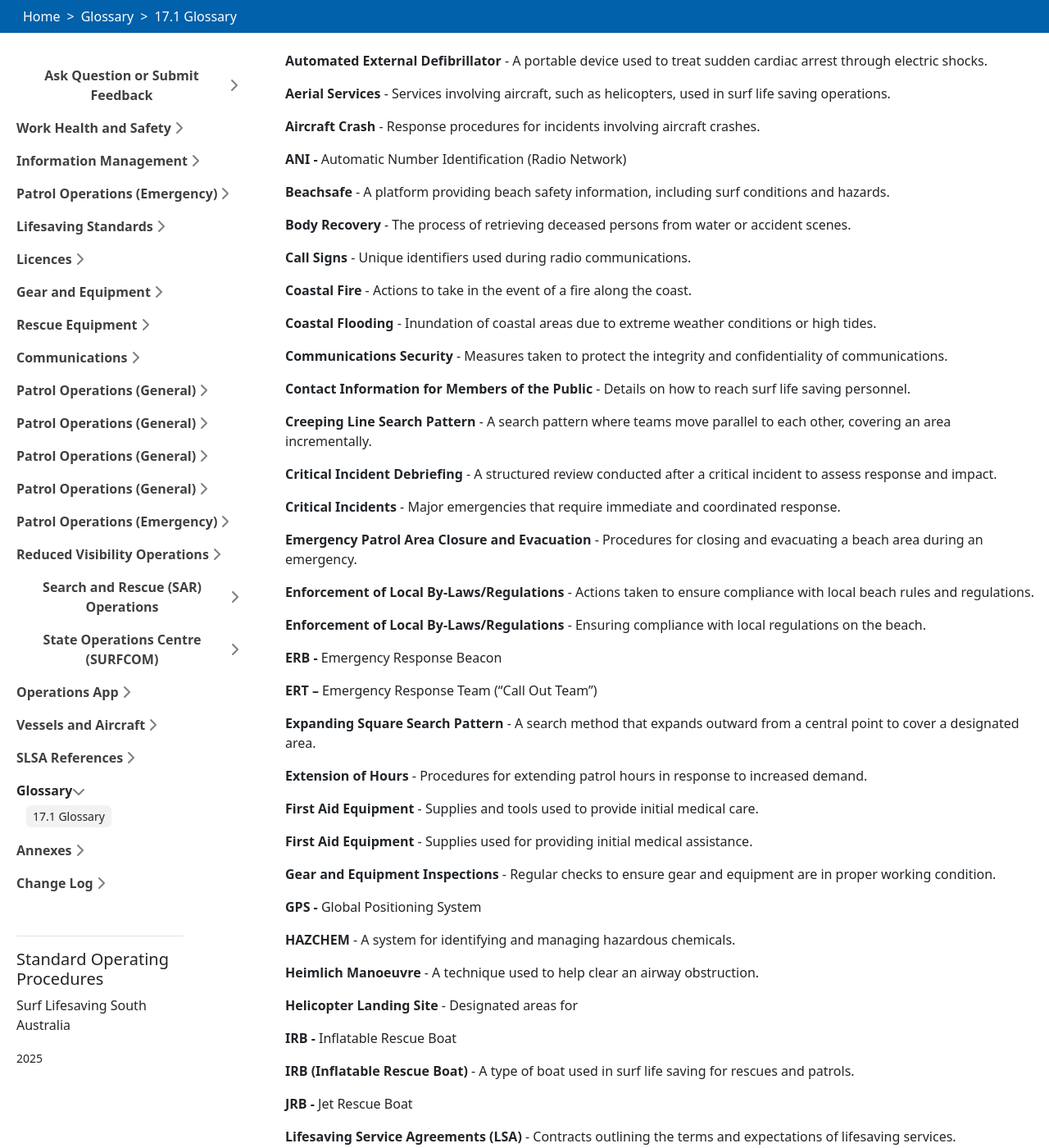
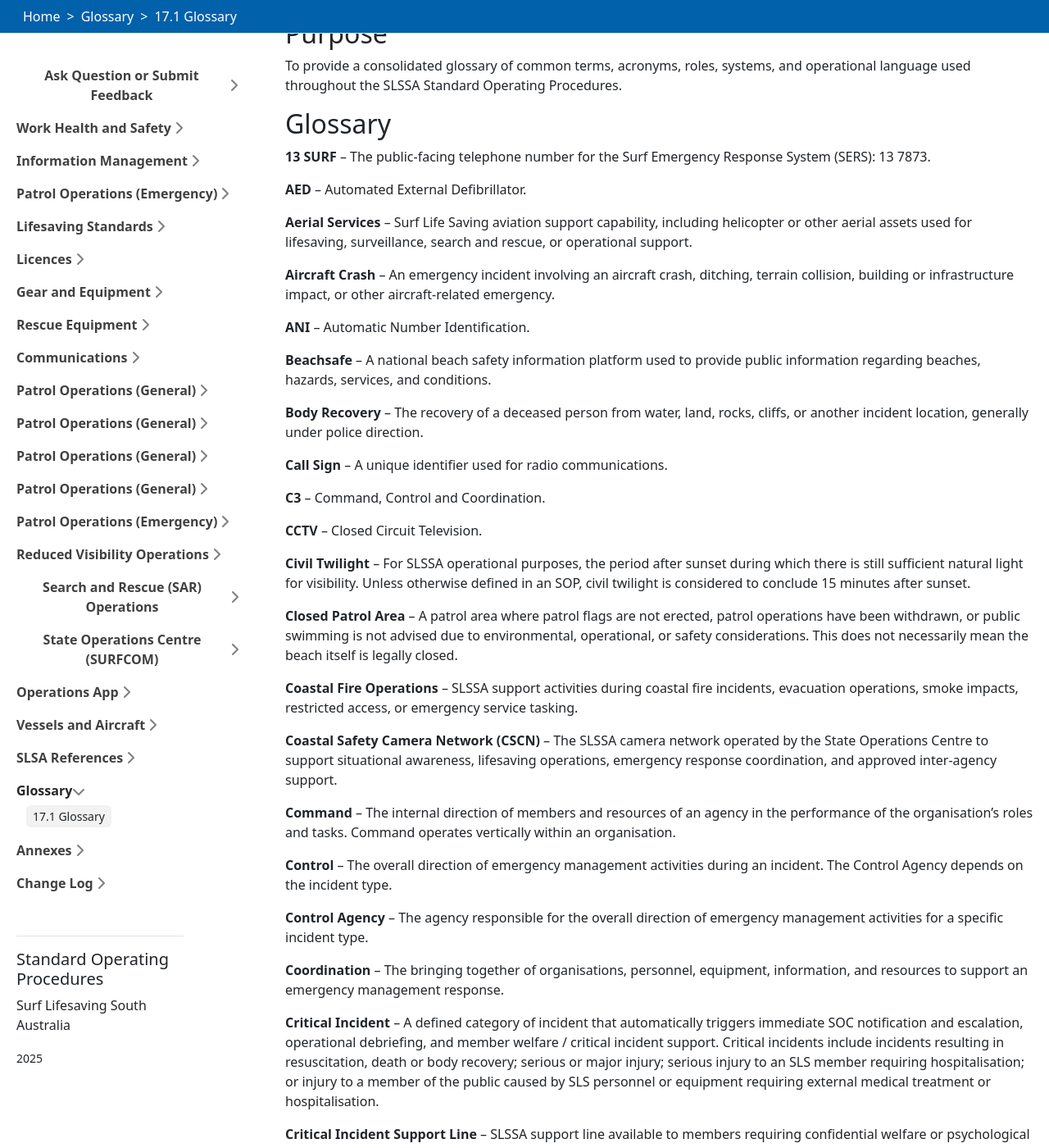
Before and after one commit to slssa-soc/sops-working, a Jekyll site: the page built from 17-glossary/17.1-glossary.md, in a window 1280 px wide and 1400 px high, scrolled down 285 px. Shown: the whole window at 82% size. Built offline with Jekyll 4.4.1, drawn with Linux system fonts in a browser that asks for light colours; some of the changed text lies outside the part shown.

Commit message:
Refine glossary with updated terminology for critical incidents, SOC coordination, emergency operations, welfare support, and revised SOP structure

```diff
--- a/17-glossary/17.1-glossary.md
+++ b/17-glossary/17.1-glossary.md
@@ -6,238 +6,184 @@ layout: lesson-content
 #topics: GitHub; Optional Software
 ---
 
-**AED -** Automated External Defibrillator
+## Purpose
 
-**Automated External Defibrillator** - A portable device used to treat sudden cardiac arrest through electric shocks.
+To provide a consolidated glossary of common terms, acronyms, roles, systems, and operational language used throughout the SLSSA Standard Operating Procedures.
 
-**Aerial Services** - Services involving aircraft, such as helicopters, used in surf life saving operations.
+## Glossary
 
-**Aircraft Crash** - Response procedures for incidents involving aircraft crashes.
+**13 SURF** – The public-facing telephone number for the Surf Emergency Response System (SERS): 13 7873.
 
-**ANI -** Automatic Number Identification (Radio Network)
+**AED** – Automated External Defibrillator.
 
-**Beachsafe** - A platform providing beach safety information, including surf conditions and hazards.
+**Aerial Services** – Surf Life Saving aviation support capability, including helicopter or other aerial assets used for lifesaving, surveillance, search and rescue, or operational support.
 
-**Body Recovery** - The process of retrieving deceased persons from water or accident scenes.
+**Aircraft Crash** – An emergency incident involving an aircraft crash, ditching, terrain collision, building or infrastructure impact, or other aircraft-related emergency.
 
-**Call Signs** - Unique identifiers used during radio communications.
+**ANI** – Automatic Number Identification.
 
-**Coastal Fire** - Actions to take in the event of a fire along the coast.
+**Beachsafe** – A national beach safety information platform used to provide public information regarding beaches, hazards, services, and conditions.
 
-**Coastal Flooding** - Inundation of coastal areas due to extreme weather conditions or high tides.
+**Body Recovery** – The recovery of a deceased person from water, land, rocks, cliffs, or another incident location, generally under police direction.
 
-**Communications Security** - Measures taken to protect the integrity and confidentiality of communications.
+**Call Sign** – A unique identifier used for radio communications.
 
-**Contact Information for Members of the Public** - Details on how to reach surf life saving personnel.
+**C3** – Command, Control and Coordination.
 
-**Creeping Line Search Pattern** - A search pattern where teams move parallel to each other, covering an area incrementally.
+**CCTV** – Closed Circuit Television.
 
-**Critical Incident Debriefing** - A structured review conducted after a critical incident to assess response and impact.
+**Civil Twilight** – For SLSSA operational purposes, the period after sunset during which there is still sufficient natural light for visibility. Unless otherwise defined in an SOP, civil twilight is considered to conclude 15 minutes after sunset.
 
-**Critical Incidents** - Major emergencies that require immediate and coordinated response.
+**Closed Patrol Area** – A patrol area where patrol flags are not erected, patrol operations have been withdrawn, or public swimming is not advised due to environmental, operational, or safety considerations. This does not necessarily mean the beach itself is legally closed.
 
-**Emergency Patrol Area Closure and Evacuation** - Procedures for closing and evacuating a beach area during an emergency.
+**Coastal Fire Operations** – SLSSA support activities during coastal fire incidents, evacuation operations, smoke impacts, restricted access, or emergency service tasking.
 
-**Enforcement of Local By-Laws/Regulations** - Actions taken to ensure compliance with local beach rules and regulations.
+**Coastal Safety Camera Network (CSCN)** – The SLSSA camera network operated by the State Operations Centre to support situational awareness, lifesaving operations, emergency response coordination, and approved inter-agency support.
 
-**Enforcement of Local By-Laws/Regulations** - Ensuring compliance with local regulations on the beach.
+**Command** – The internal direction of members and resources of an agency in the performance of the organisation’s roles and tasks. Command operates vertically within an organisation.
 
-**ERB -** Emergency Response Beacon
+**Control** – The overall direction of emergency management activities during an incident. The Control Agency depends on the incident type.
 
-**ERT –** Emergency Response Team (“Call Out Team”)
+**Control Agency** – The agency responsible for the overall direction of emergency management activities for a specific incident type.
 
-**Expanding Square Search Pattern** - A search method that expands outward from a central point to cover a designated area.
+**Coordination** – The bringing together of organisations, personnel, equipment, information, and resources to support an emergency management response.
 
-**Extension of Hours** - Procedures for extending patrol hours in response to increased demand.
+**Critical Incident** – A defined category of incident that automatically triggers immediate SOC notification and escalation, operational debriefing, and member welfare / critical incident support. Critical incidents include incidents resulting in resuscitation, death or body recovery; serious or major injury; serious injury to an SLS member requiring hospitalisation; or injury to a member of the public caused by SLS personnel or equipment requiring external medical treatment or hospitalisation.
 
-**First Aid Equipment** - Supplies and tools used to provide initial medical care.
+**Critical Incident Support Line** – SLSSA support line available to members requiring confidential welfare or psychological support following a critical incident or traumatic event.
 
-**First Aid Equipment** - Supplies used for providing initial medical assistance.
+**CSCN** – Coastal Safety Camera Network.
 
-**Gear and Equipment Inspections** - Regular checks to ensure gear and equipment are in proper working condition.
+**Duty Officer (DO)** – An operational role providing local tactical command for individual incidents and regional operational issues.
 
-**GPS -** Global Positioning System
+**Emergency Operations Group (EOG)** – SLSSA operational group that supports emergency response, operational coordination, and after-hours capability.
 
-**HAZCHEM** - A system for identifying and managing hazardous chemicals.
+**Emergency Patrol Area Closure and Evacuation** – Procedure for closing a patrol area, removing patrol flags, evacuating swimmers, warning the public, and managing risk during an emergency. This does not usually mean the legal closure of a beach.
 
-**Heimlich Manoeuvre** - A technique used to help clear an airway obstruction.
+**Emergency Response Team (ERT)** – Surf Club or SLS service emergency response capability used for out-of-hours or emergency callout response.
 
-**Helicopter Landing Site** - Designated areas for
+**EOG** – Emergency Operations Group.
 
-**IRB -** Inflatable Rescue Boat
+**ERT** – Emergency Response Team.
 
-**IRB (Inflatable Rescue Boat)** - A type of boat used in surf life saving for rescues and patrols.
+**Flood Operations** – SLSSA support activities during flood response operations, including approved support tasks, floodwater safety restrictions, and inter-agency coordination. SLSSA personnel must not conduct swift water operations.
 
-**JRB -** Jet Rescue Boat
+**Forward Commander** – An operational leader appointed to provide on-scene command or coordination support for SLS resources.
 
-**Lifesaving Service Agreements (LSA)** - Contracts outlining the terms and expectations of lifesaving services.
+**GPS** – Global Positioning System.
 
-**Lifesaving Service Requirements (Minimum)** - Basic standards required for lifesaving services.
+**Hazardous Materials / HAZMAT** – Substances or materials that may create health, environmental, fire, contamination, or operational risks.
 
-**Lightning** - Procedures for responding to lightning storms.
+**Hot Debrief** – An initial post-incident discussion or briefing conducted soon after an incident to identify immediate welfare concerns, key issues, support needs, and urgent follow-up actions. It does not replace formal operational debriefing where required.
 
-**Local Prowords** - Standardised words used in radio communications for clarity.
+**IRB** – Inflatable Rescue Boat.
 
-**LSA -** Lifesaving Service Agreement
+**JRB** – Jet Rescue Boat.
 
-**Maintaining Lifesaving Service Standards** - Procedures for ensuring ongoing adherence to lifesaving standards.
+**Lifesaving Service Agreement (LSA)** – Agreement outlining lifesaving service obligations, service levels, patrol requirements, and operational expectations.
 
-**Marine Mammals** - Animals such as dolphins and seals that live in the ocean and may be encountered during patrols.
+**Lifesaving Service Requirements** – Minimum operational standards required to deliver lifesaving services.
 
-**Marine Pollution** - Contamination of the marine environment that may affect beach operations.
+**Local By-Laws and Regulation** – Local government or statutory rules that may apply to beach use, activities, vehicles, animals, surf craft, or public behaviour.
 
-**Member Statements** - Reports provided by members regarding incidents or observations.
+**Marine Pollution** – Contamination of the marine or coastal environment, including oil, chemicals, sewage, biological hazards, fish kills, harmful algal blooms, or other environmental contamination.
 
-**Member Welfare - Critical Incidents** - Support provided to members involved in critical incidents.
+**Member Statement Form** – A written statement completed by an SLS member to record observations, actions, decisions, or involvement in an incident.
 
-**Member Welfare** - Support mechanisms for surf life saving personnel.
+**Member Welfare** – Support provided to SLS personnel following operational exposure, traumatic incidents, critical incidents, or other events that may affect wellbeing.
 
-**Methoxyflurane** - A type of analgesic used for pain relief in emergency situations.
+**Operational Debriefing** – A structured operational review following a critical incident, significant incident, complex operation, exercise, near miss, or other event requiring operational learning, documentation, and follow-up.
 
-**NFAR -** No Further Action Required
+**Operations App** – SLS operational application used for patrol sign on/off, patrol status, attendance, vehicle availability, incident recording, statistics, logs, and operational reporting.
 
-**Nipper Activities** - Junior surf life saving programs for children.
+**Patrol Area** – The area actively managed by SLS personnel during patrol operations, including the flagged area and relevant surrounding operational areas.
 
-**Nipper Activities and Patrols** - Integration of junior activities with regular patrols.
+**Patrol Briefing** – A briefing conducted before or during patrol operations to communicate conditions, hazards, roles, equipment status, communications arrangements, welfare considerations, and operational expectations.
 
-**Operating Gear and Equipment** - The tools and devices used in surf life saving operations.
+**Patrol Captain** – The appointed patrol leader responsible for the management of a volunteer patrol team and patrol operations.
 
-**Over Water Helicopter Interaction** - Procedures for managing interactions between helicopters and water.
+**Patrol Flags** – Red and yellow flags used to identify the supervised swimming area during patrol operations.
 
-**Oxygen Resuscitation Equipment** - Equipment used to provide oxygen to individuals who are not breathing properly.
+**Patrol Operations Manual (POM)** – Local operational document outlining site-specific patrol procedures, hazards, resources, and arrangements.
 
-**Parallel Line Search Pattern** - A search method where teams move in parallel lines to cover an area systematically.
+**PFD** – Personal Flotation Device.
 
-**Patrol Briefings** - Meetings held to provide updates and instructions to patrol members.
+**PLB** – Personal Locator Beacon.
 
-**Patrol Operations (Emergency)** - Procedures and actions to be taken during emergency patrol situations.
+**POB** – Person On Board.
 
-**Patrol Operations (General)** - Procedures and actions for routine beach patrol operations.
+**POI** – Person Of Interest.
 
-**Patrol Operations Manual** - A document providing detailed procedures for beach patrol operations at the local level.
+**POM** – Patrol Operations Manual.
 
-**Patrol/Service Reviews** - Evaluations of patrol and service effectiveness.
+**Post Incident** – Activities undertaken after an incident, including incident logging, operational debriefing, welfare support, records, follow-up actions, and reporting.
 
-**Personnel and Equipment Shortages** - Handling shortages of staff and equipment during operations.
+**Public Order Incident** – An incident involving violence, aggressive behaviour, disturbance, civil disorder, intimidation, or other conduct that may affect member safety, beach users, or patrol operations.
 
-**PFD -** Personal Floatation Device (Lifejacket)
+**Public Safety and Aquatic Rescue Manual (PSAR)** – Surf Life Saving Australia training manual used as a reference for lifesaving operations and training.
 
-**PLB -** Personal Locator Beacon
+**Rescue Ready** – Equipment, personnel, or assets prepared and available for immediate emergency response or after-hours callout.
 
-**POB -** Person On Board
+**Response SMS** – System used to notify, activate, or stand down SLS emergency response personnel or teams.
 
-**POI -** Person Of Interest
+**Reduced Visibility Operations** – Operations conducted in low light, poor visibility, fog, rain, glare, darkness, or other conditions where hazards, persons, vessels, or operational targets cannot be clearly identified at a safe operational distance.
 
-**POM -** Patrol Operations Manual
+**RPAS** – Remotely Piloted Aircraft System, commonly referred to as drones.
 
-**Post Incident** - Procedures and actions to be taken after an incident has occurred.
+**RWC** – Rescue Water Craft.
 
-**Post Incident Media Handling** - Guidelines for communicating with the media after an incident.
+**SAR** – Search and Rescue.
 
-**PSAR (35) -** Public Safety and Aquatic Rescue Manual (35th Edition)
+**SAREX** – Search and Rescue Exercise.
 
-**PSS -** Public Safety Standard
+**Scene Preservation** – Actions taken to protect an incident scene, evidence, equipment, location, or records until emergency services or authorised personnel take control.
 
-**Public Order Incident** - Situations involving disturbances or conflicts among the public.
+**SERS** – Surf Emergency Response System, also known as 13 SURF.
 
-**Public Rescue Equipment** - Equipment available for use by the public in emergency situations.
+**Shark Sightings and Incidents** – Shark sightings, shark-related incidents, shark bites, or shark-related patrol area evacuations.
 
-**Public Rescue Equipment (To be issued)** - Guidelines for equipment available for public use.
+**Silver Medallion Aquatic Rescue (SMAR)** – Surf Life Saving award relating to aquatic rescue knowledge and capability.
 
-**PWC -** Personal Water Craft – usually referring to private jet skis.
+**SITREP** – Situation Report.
 
-**Radio Communications** - The use of radios to communicate during operations.
+**SLS** – Surf Life Saving.
 
-**Radio Equipment Specifications** - Technical details and requirements for radio equipment.
+**SLSA** – Surf Life Saving Australia.
 
-**Radio Features** - Functional aspects of radio equipment, such as transmit and receive capabilities.
+**SLS Personnel** – Lifesavers, lifeguards, operational members, staff, volunteers, or other personnel acting in an SLS capacity.
 
-**Radio Network Fault Reporting** - Procedures for reporting faults or issues with radio networks.
+**SLS Service** – A Surf Life Saving service, including surf clubs, lifeguard services, EOG services, state assets, or other approved lifesaving service providers.
 
-**Reduced Visibility Operations** - Procedures and safety measures for operating in low visibility conditions.
+**SLSSA** – Surf Life Saving South Australia.
 
-**Reduced Visibility Operations** - Specific protocols for operating in conditions of poor visibility.
+**SOC** – State Operations Centre.
 
-**Rescue Vessel Launching and Beaching Zones** - Designated areas for launching and beaching rescue vessels.
+**SOC Supervisor** – State Operations Centre role responsible for coordination oversight, SOC readiness, communications support, incident coordination, and operational situational awareness.
 
-**Rescue Vessel Regulations/Exemptions** - Rules and exceptions related to the operation of rescue vessels.
+**State Duty Officer (SDO)** – Operational role providing statewide strategic and operational oversight, including critical incident oversight, executive notification, escalation, and support to Duty Officers and SOC arrangements.
 
-**Risk vs Gain** - Evaluation of the potential benefits versus risks in a search and rescue operation.
+**State Operations Centre (SOC)** – SLSSA operational coordination centre, callsign SurfCom, supporting incident coordination, communications, resource tasking, emergency service liaison, incident logging, operational monitoring, and situational awareness.
 
-**RPAS -** Remotely Piloted Air System (RPAS)
+**SurfCom** – Radio callsign for the State Operations Centre.
 
-**RPAS Operations (Drones)** - Guidelines for operating remotely piloted aircraft systems.
+**Surf Emergency Response System (SERS)** – SLSSA emergency notification, coordination, and resource tasking framework, also known as 13 SURF.
 
-**RWC -** Rescue Water Craft
+**Surf Risk Rating (SRR)** – Risk assessment tool used to assess surf, beach, weather, hazard, and operational conditions.
 
-**SAR -** Search and Rescue
+**Surfguard** – Surf Life Saving member and operational administration system.
 
-**SAREX -** Search and Rescue Exercise**.** Activities conducted to locate and assist individuals in distress.
+**Tactical Command** – Local operational command for an incident, usually exercised by a Duty Officer or appointed operational leader.
 
-**SMEACS (Situation, Mission, Execution, Administration and Logistics, Communications, Safety)** - A structured briefing format used during SAR operations.
+**Tsunami Operations** – SLSSA support activities during tsunami warnings, tsunami-related coastal impacts, shoreline observation, public warning, evacuation support, or emergency service coordination.
 
-**Search and Rescue Responsibilities** - Duties and roles assigned during SAR operations.
+**UAV** – Uncrewed Aerial Vehicle. This term may appear in some systems but RPAS is the preferred SLSSA terminology.
 
-**SERS -** Surf Emergency Response System (13 SURF)
+**WHS** – Work Health and Safety.
 
-**Shark Incidents** - Events involving sharks that require specific response procedures.
+**Work Health and Safety Act 2012** – South Australian legislation relevant to workplace health and safety obligations.
 
-**Shark Sighting Report (SSR)** – Shark sighting report made to SLS
+**Zone Emergency Management Committee (ZEMC)** – Emergency management committee comprising Local and State Government and emergency management stakeholders, with a regional risk assurance and leadership role.
 
-**Sharps** - Medical or other tools with sharp edges or points, such as needles, requiring careful handling.
+**Zone Emergency Support Team (ZEST)** – Operational group of stakeholders established by a Control Agency to support an Incident Management Team.
 
-**SLSA -** Surf Life Saving Australia (National)
-
-**SLSA Equipment Policies** - Guidelines for the use and maintenance of surf life saving equipment.
-
-**SLSSA -** Surf Life Saving South Australia (State)
-
-**SMEACS -** Situation, Mission, Execution, Administration, Command and Control, and Safety
-
-**Social Media** - Online platforms used to share information and updates.
-
-**Social Media Policies** - Guidelines for using social media in relation to surf life saving activities.
-
-**SOP -** Standard Operating Procedures
-
-**SSV -** Side-by-Side (All-Terrain Vehicle)
-
-**State Operations Centre (SOC) (Call sign SurfCom)** - The central hub for managing and coordinating SLS operations.
-
-**Surf and Weather Warnings** - Alerts regarding surf conditions and weather that affect beach safety.
-
-**Surf Club Emergency Response Teams (ERT)** - Teams within surf clubs trained to respond to emergencies.
-
-**Surf Club Patrol Requirements** - Minimum standards and requirements for surf club patrols.
-
-**Surf Club Patrol Requirements** - Standards for surf club patrols to ensure effective beach coverage.
-
-**Surf Emergency Response System (SERS) (13 SURF)** - A system for managing surf life saving emergency responses.
-
-**Surf Life Saving Australia (SLSA)** - The national body overseeing surf life saving activities across Australia..
-
-**Surf Life Saving SA (SLSSA)** - The organization responsible for surf life saving operations in South Australia.
-
-**Surf Life Saving SA Mission** - The goals and objectives of Surf Life Saving SA.
-
-**Surf Rescue Vessels** - Boats specifically designed for surf rescue operations.
-
-**Tsunami Warning** - Alerts issued in response to potential tsunami threats.
-
-**UAV -** Uncrewed Aerial Vehicle (this term appears in the Operations App but is not used by SA)
-
-**Underwater Search and Rescue** - Operations conducted to locate and rescue individuals underwater.
-
-**Water Safety Flags** - Flags used to indicate beach conditions and safety information.
-
-**Water Safety Signage** - Signs providing information about water safety and hazards.
-
-**WHS -** Work Health and Safety
-
-**Work Health and Safety (WHS)** - Procedures and regulations to ensure a safe working environment.
-
-**Zone Emergency Management Committee (ZEMC) –** Comprised of Local and State Government and emergency management staff. These committees have a risk assurance role and provide regional leadership in emergency management in their Zones.
-
-**Zone Emergency Support Team (ZEST) –** Operational group of stakeholders established by Control Agency to support the Incident Management Team (IMT).
-
-**Zones and Channels** - Specific areas and frequencies used for radio communications.
+**Zones and Channels** – Radio zones and channels used for operational communications.
```
